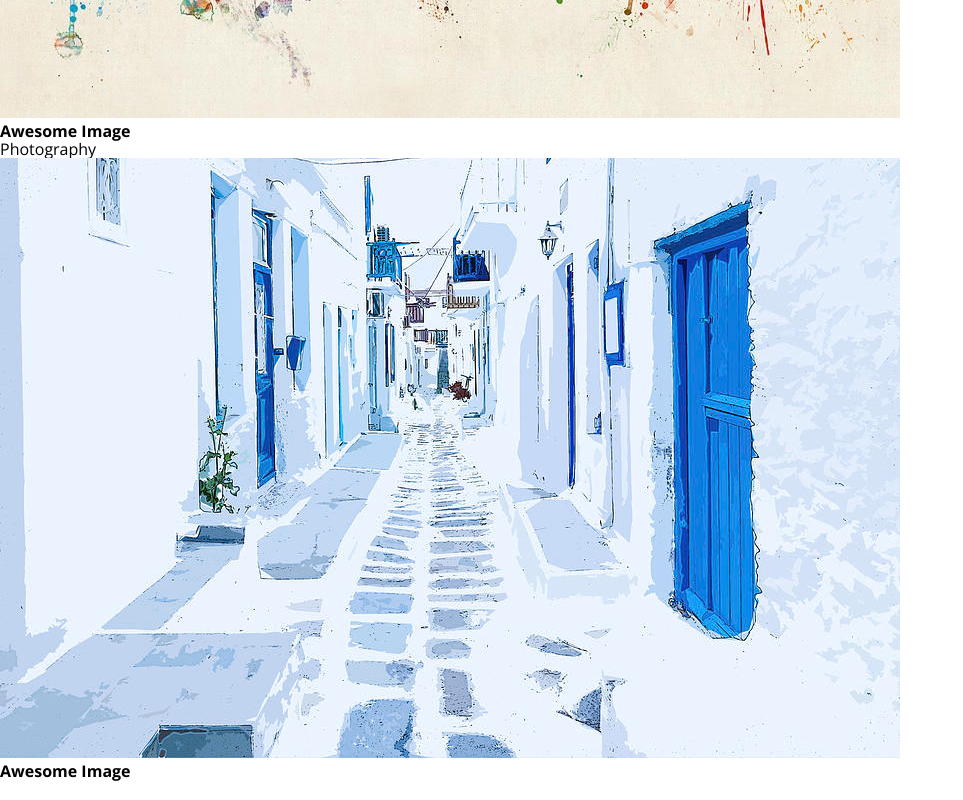
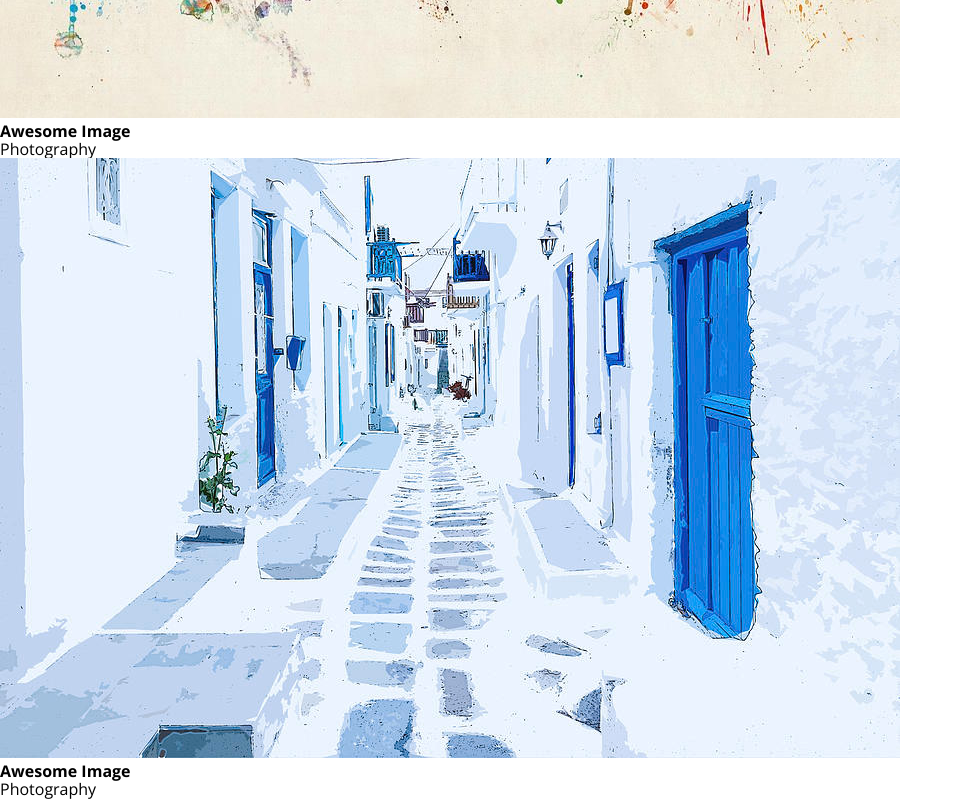
Before and after one commit to mahmood-eid/task-3, a plain HTML site: page template-2/index.html in a window 1280 px wide. Shown: the part 3729-4529 px from the top of the page, without its empty margins (0-963 px from the left). Drawn offline with nearby package versions, Linux system fonts and the light colour scheme.

Commit message:
adding the paragraph elemenet that as the description

```diff
--- a/template-2/index.html
+++ b/template-2/index.html
@@ -187,6 +187,7 @@
                 <img src="images/shuffle-03.jpg" alt="" />
                 <div class="caption">
                     <h4>Awesome Image</h4>
+                    <p>Photography</p>
                 </div>
             </div>
 
```
